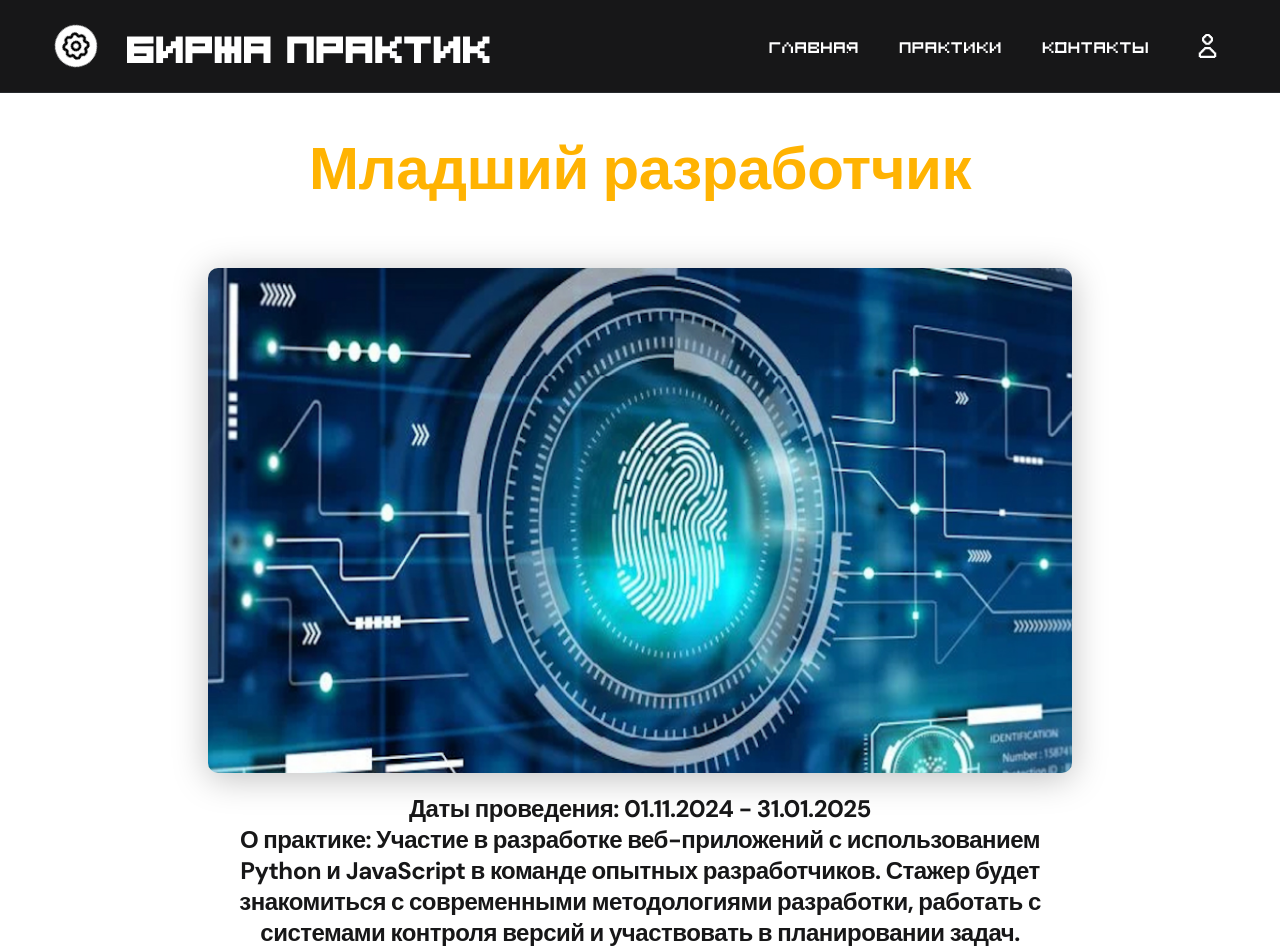
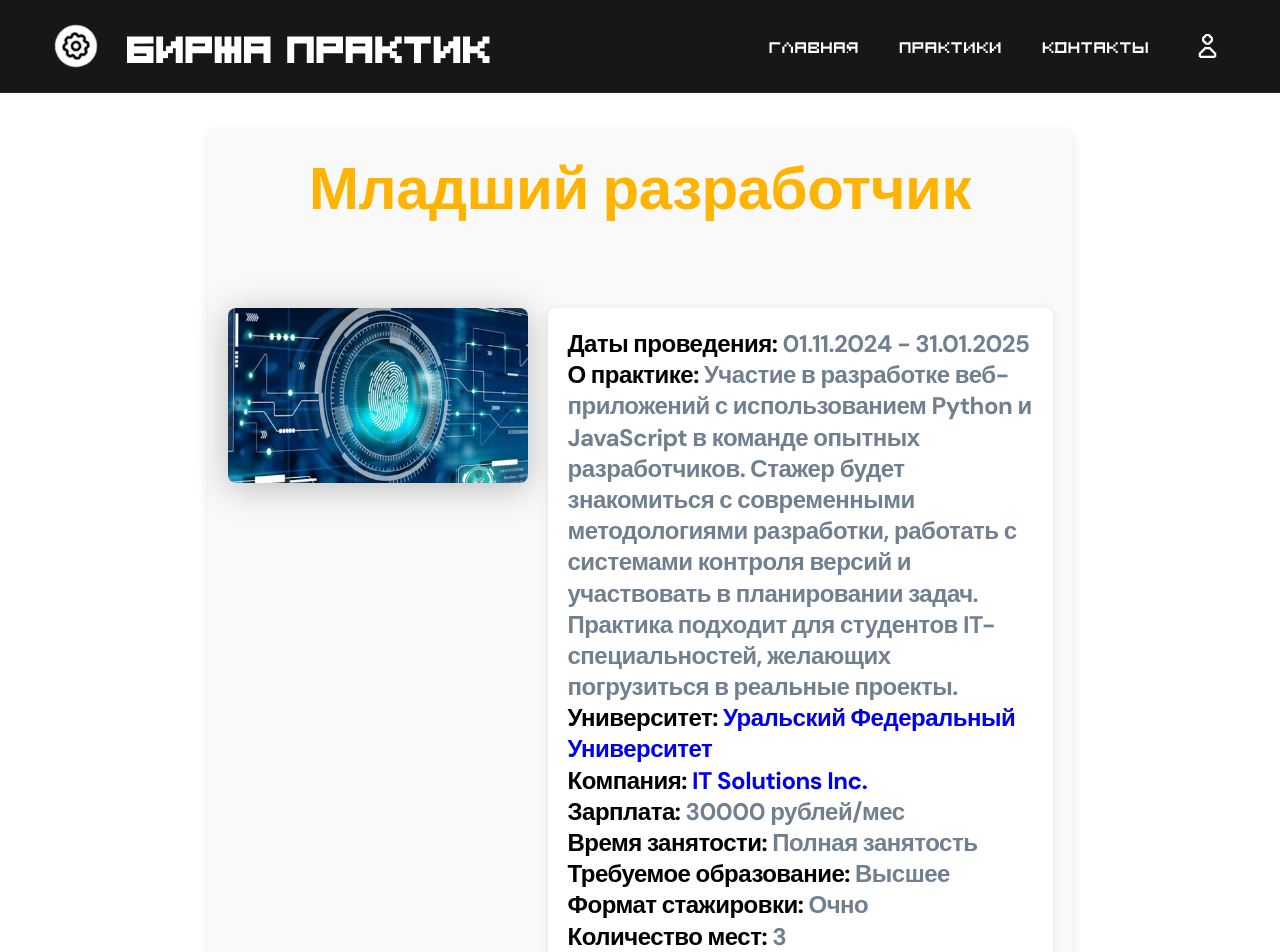
Before and after one commit to m3kskssssssss/web-uralsky-pelmeni, a React (Create React App) app: page /project/0 in a window 1280 px wide. Shown: the top 952 px of the page. Built offline with nearby package versions, Linux system fonts and the light colour scheme.

Commit message:
Карточки покрасивее

```diff
--- /dev/null
+++ b/src/pages/Project.css
@@ -0,0 +1,33 @@
+.project-details {
+    padding: 20px;
+    border-radius: 8px; /* Закругление */
+    background-color: #f9f9f9; /* Светлый фон */
+    box-shadow: 0 2px 10px rgba(0, 0, 0, 0.1); /* Тень */
+}
+
+.project-details__content {
+    display: flex; /* Флекс-контейнер */
+    align-items: flex-start; /* Выравнивание по верхнему краю */
+    margin-top: 20px;
+}
+
+.project-details__cover {
+    width: 300px; /* Ширина изображения */
+    height: auto; /* Автоматическая высота */
+    border-radius: 8px; /* Закругление изображения */
+    margin-right: 20px; /* Отступ справа от изображения */
+}
+
+.project-details__desc {
+    flex: 1; /* Занимает оставшееся пространство */
+    padding: 20px;
+    border-radius: 8px; /* Закругление */
+    background-color: #ffffff; /* Белый фон */
+    box-shadow: 0 2px 10px rgba(0, 0, 0, 0.1); /* Тень */
+    color: slategray; /* Цвет текста */
+    text-align: left; /* Выравнивание по левому краю */
+}
+
+.project-details__desc strong {
+    color: black; /* Чёрный цвет для выделенного текста */
+}
--- a/src/pages/Project.js
+++ b/src/pages/Project.js
@@ -1,6 +1,7 @@
 import BtnGitHub from "../components/btnGitHub/BtnGitHub";
 import { useParams } from "react-router-dom";
 import { projects } from "./../helpers/projectList";
+import './Project.css'; // Добавьте импорт стилей
 
 const Project = () => {
     const { id } = useParams(); // Получаем id из параметров маршрута
@@ -11,30 +12,24 @@ const Project = () => {
             <div className="container">
                 {project && (
                     <div className="project-details">
-
                         {/* Заголовок проекта */}
                         <h2 className="title-1">{project.specialty}</h2>
 
+                        <div className="project-details__content">
                             {/* Изображение проекта */}
                             <img
                                 src={project.imgBig}
                                 alt={project.title}
                                 className="project-details__cover"
-                            style={{ marginBottom: "20px" }} /* Отступ снизу от изображения */
                             />
 
                             {/* Описание проекта */}
                             <div className="project-details__desc">
-
                                 {/* Даты проведения */}
-                            <p>
-                                <strong>Даты проведения: </strong> {project.date}
-                            </p>
+                                <p><strong>Даты проведения: </strong> {project.date}</p>
 
                                 {/* Описание практики */}
-                            <p>
-                                <strong>О практике: </strong> {project.description}
-                            </p>
+                                <p><strong>О практике: </strong> {project.description}</p>
 
                                 {/* Университет */}
                                 <p>
@@ -53,29 +48,20 @@ const Project = () => {
                                 </p>
 
                                 {/* Зарплата */}
-                            <p>
-                                <strong>Зарплата: </strong> {project.salary} рублей/мес
-                            </p>
+                                <p><strong>Зарплата: </strong> {project.salary} рублей/мес</p>
 
                                 {/* Время занятости */}
-                            <p>
-                                <strong>Время занятости: </strong> {project.employmentTime}
-                            </p>
+                                <p><strong>Время занятости: </strong> {project.employmentType}</p>
 
                                 {/* Требуемое образование */}
-                            <p>
-                                <strong>Требуемое образование: </strong> {project.education}
-                            </p>
+                                <p><strong>Требуемое образование: </strong> {project.education}</p>
 
                                 {/* Формат стажировки */}
-                            <p>
-                                <strong>Формат стажировки: </strong> {project.intershipFormat}
-                            </p>
+                                <p><strong>Формат стажировки: </strong> {project.internshipFormat}</p>
 
                                 {/* Количество мест */}
-                            <p>
-                                <strong>Количество мест: </strong> {project.places}
-                            </p>
+                                <p><strong>Количество мест: </strong> {project.places}</p>
+                            </div>
                         </div>
                     </div>
                 )}
```
Lines whose indentation alone changed are shown as unchanged.
